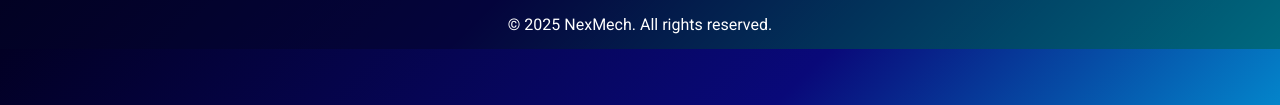
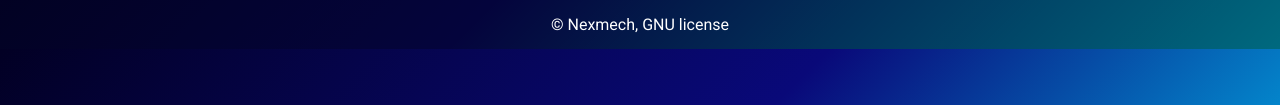
Before and after one commit to electric-otter/nexmech, a plain HTML site: page index.html in a window 1280 px wide. Shown: the part 332-437 px from the top of the page. Drawn offline with Linux system fonts and the light colour scheme.

Commit message:
Update index.html

```diff
--- a/index.html
+++ b/index.html
@@ -94,7 +94,7 @@
         <h2>Innovating the Future, One Robot at a Time</h2>
     </div>
     <footer>
-        <p>&copy; 2025 NexMech. All rights reserved.</p>
+        <p>&copy; Nexmech, GNU license</p>
     </footer>
 </body>
 </html>
```
